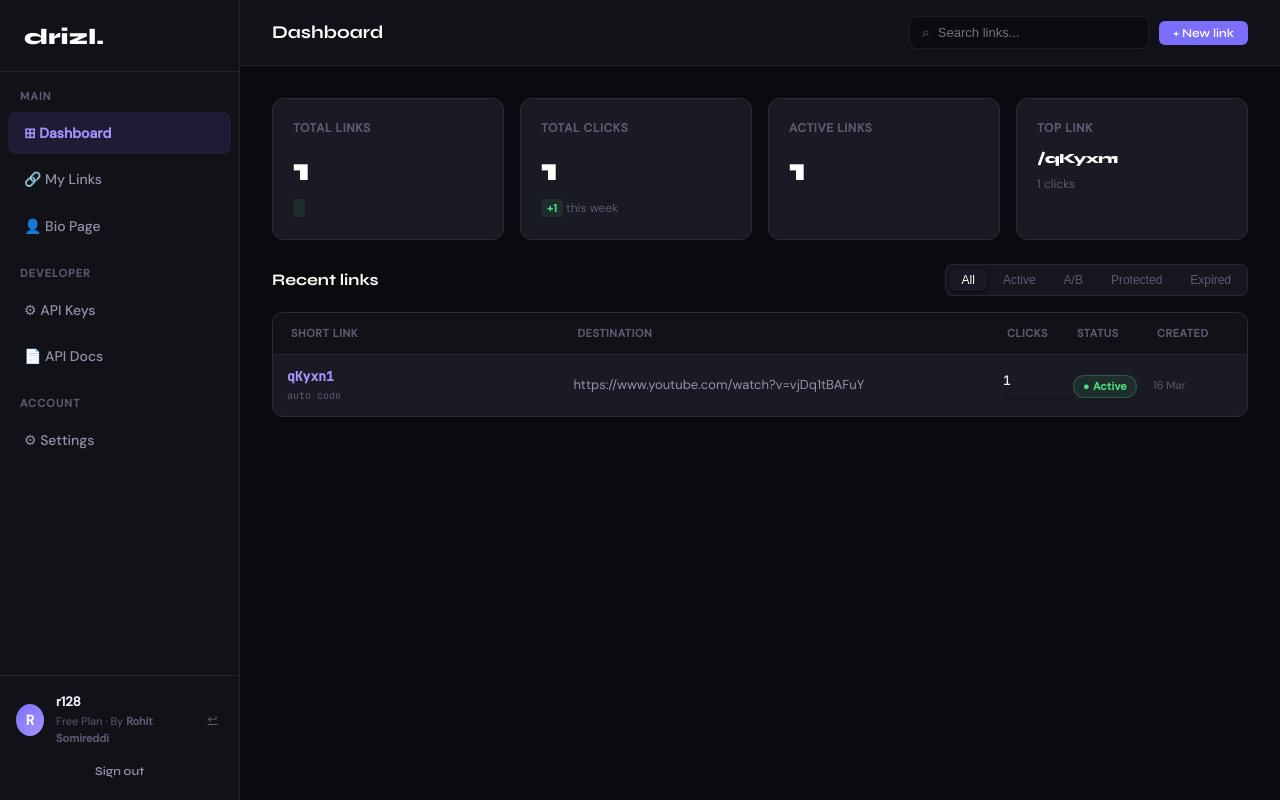
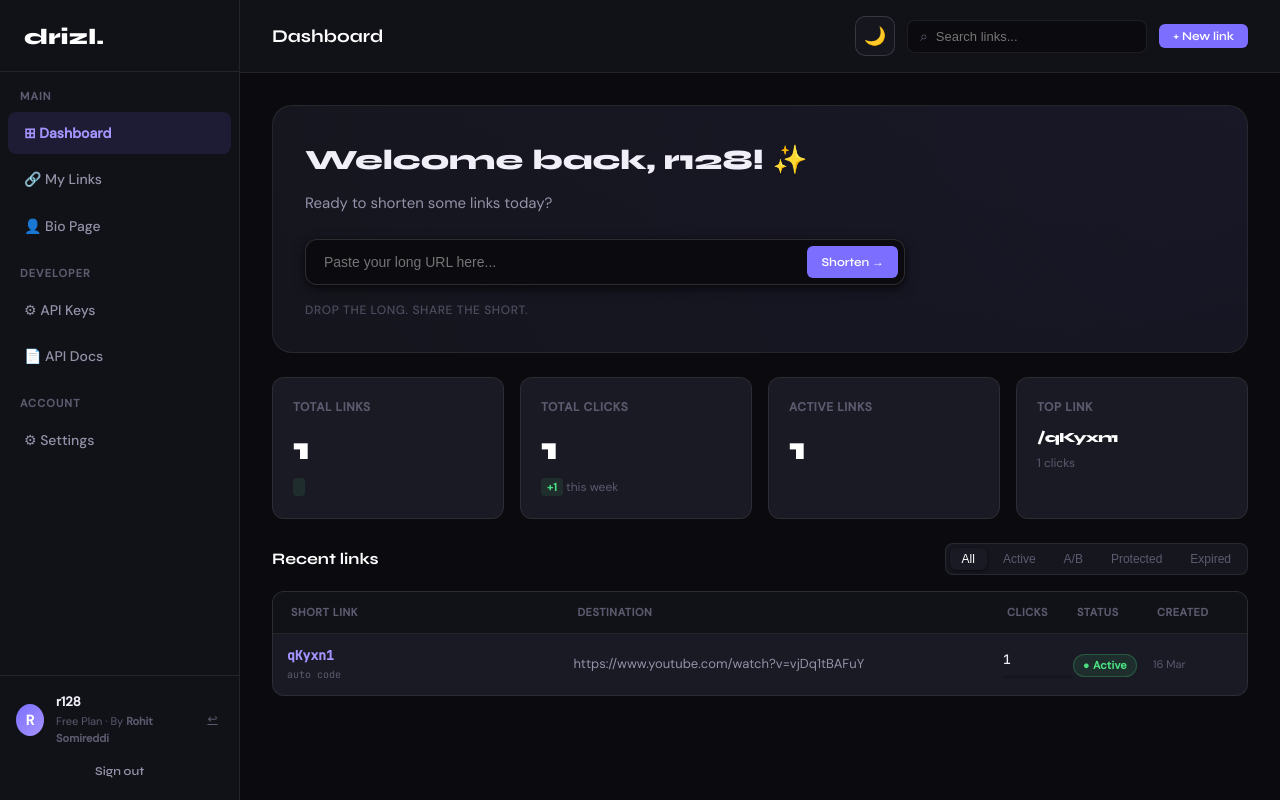
Before and after one commit to ROHITSOMIREDDI/DRizl, a Flask app: page /dashboard in a window 1280 px wide. Run offline with Flask 3, Linux system fonts and the light colour scheme; a user stored in the database is signed in; data comes from the database, SQL or seed files in the repository; both versions use the stored data as it was after the commit.

Commit message:
UI Enhancement: Personalized In-App Hero and Theme System (Light/Dark mode)

```diff
--- a/app.py
+++ b/app.py
@@ -184,6 +184,12 @@ def login_page():
     if current_user.is_authenticated:
         return redirect(url_for('dashboard'))
     return render_template('login.html')
+
+@app.route('/logout')
+def logout():
+    logout_user()
+    session.clear()
+    return redirect(url_for('index'))
 
 @app.route('/register')
 def register_page():
@@ -378,7 +384,7 @@ def api_login():
     if not user or not user.check_password(password):
         return jsonify({'error': 'Invalid credentials or password'}), 401
 
-    login_user(user, remember=True)
+    login_user(user, remember=data.get('remember', False))
     return jsonify({'user': user.to_dict()})
 
 @app.route('/api/auth/logout', methods=['POST'])
--- a/static/css/style.css
+++ b/static/css/style.css
@@ -58,23 +58,26 @@ html { scroll-behavior: smooth; }
   --card:    #FFFFFF;
   --card2:   #F7F6F3;
   --border:  #E4E1DA;
-  --border2: #C9C5BC;
+  --border2: #D1CFE2;
   --accent:      #5B4FE8;
   --accent2:     #7B6FF0;
   --accent-glow: rgba(91,79,232,0.15);
   --accent-light: rgba(91,79,232,0.08);
   --text:  #1A1825;
-  --text2: #6B6880;
-  --text3: #A8A4B8;
-  --green:        #16A34A;
-  --green-bg:     #F0FDF4;
-  --green-border: #BBF7D0;
+  --text2: #5D5A70;
+  --text3: #8C8A9E;
+  --green:        #059669;
+  --green-bg:     #ECFDF5;
+  --green-border: #A7F3D0;
   --red:          #DC2626;
   --red-bg:       #FEF2F2;
   --amber:        #D97706;
   --amber-bg:     #FFFBEB;
   --teal:         #0D9488;
   --teal-bg:      #F0FDFA;
+  --shadow:    0 1px 3px rgba(0,0,0,0.1), 0 1px 2px rgba(0,0,0,0.06);
+  --shadow-md: 0 4px 12px rgba(0,0,0,0.08), 0 2px 4px rgba(0,0,0,0.04);
+  --shadow-lg: 0 12px 24px rgba(0,0,0,0.05);
 }
 
 /* ── BASE ─────────────────────────────────── */
@@ -344,3 +347,22 @@ body[data-theme="dark"]::before { content: ''; position: fixed; inset: 0; backgr
 .powered span { font-family: var(--font-display); font-weight: 700; color: var(--text2); text-transform: none; font-size: 13px; letter-spacing: -0.5px; }
 .drizl-link { font-size: 13px; color: var(--accent2); text-decoration: none; font-weight: 500; transition: color 0.2s; }
 .drizl-link:hover { color: #fff; }
+
+/* ── IN-APP HERO ─────────────────────────── */
+.d-hero { padding: 32px; background: linear-gradient(135deg, var(--bg3), var(--bg2)); border-radius: 20px; border: 1px solid var(--border); margin-bottom: 24px; position: relative; overflow: hidden; }
+.d-hero::before { content: ''; position: absolute; inset: 0; background: radial-gradient(circle at top right, var(--accent-light), transparent); opacity: 0.5; }
+.d-hero-title { font-family: var(--font-display); font-size: 28px; font-weight: 800; margin-bottom: 8px; position: relative; }
+.d-hero-sub { color: var(--text2); font-size: 15px; margin-bottom: 24px; position: relative; }
+.d-hero-input-wrap { display: flex; gap: 12px; max-width: 600px; position: relative; background: var(--bg); padding: 6px; border-radius: 12px; border: 1px solid var(--border2); box-shadow: var(--shadow-md); transition: border-color 0.2s; }
+.d-hero-input-wrap:focus-within { border-color: var(--accent); }
+.d-hero-input { flex: 1; background: transparent; border: none; outline: none; color: var(--text); padding: 8px 12px; font-size: 14px; }
+.d-hero-tagline { margin-top: 16px; font-size: 12px; color: var(--text3); font-weight: 500; letter-spacing: 0.05em; text-transform: uppercase; opacity: 0.8; }
+
+/* ── THEME TOGGLE ─────────────────────────── */
+.theme-toggle { background: var(--bg3); border: 1px solid var(--border2); color: var(--text); width: 40px; height: 40px; border-radius: 10px; display: flex; align-items: center; justify-content: center; cursor: pointer; font-size: 18px; transition: all 0.2s cubic-bezier(0.175, 0.885, 0.32, 1.275); }
+.theme-toggle:hover { background: var(--bg2); border-color: var(--accent); transform: scale(1.05); }
+.theme-toggle:active { transform: scale(0.95); }
+[data-theme="light"] .theme-toggle .sun-icon { display: block; }
+[data-theme="light"] .theme-toggle .moon-icon { display: none; }
+[data-theme="dark"] .theme-toggle .sun-icon { display: none; }
+[data-theme="dark"] .theme-toggle .moon-icon { display: block; }
--- a/static/js/main.js
+++ b/static/js/main.js
@@ -26,3 +26,20 @@ window.addEventListener('scroll', () => {
     else nav.classList.remove('scrolled');
   }
 });
+
+// Theme Management
+function initTheme() {
+  const saved = localStorage.getItem('drizl-theme') || 'dark';
+  document.documentElement.setAttribute('data-theme', saved);
+}
+
+function toggleTheme() {
+  const current = document.documentElement.getAttribute('data-theme');
+  const next = current === 'dark' ? 'light' : 'dark';
+  document.documentElement.setAttribute('data-theme', next);
+  localStorage.setItem('drizl-theme', next);
+  showToast(`${next.charAt(0).toUpperCase() + next.slice(1)} mode enabled`, 'success');
+}
+
+// Ensure theme is initialized on script load
+initTheme();
--- a/templates/base.html
+++ b/templates/base.html
@@ -10,6 +10,12 @@
   <link rel="preconnect" href="https://fonts.gstatic.com" crossorigin />
   <link href="https://fonts.googleapis.com/css2?family=Syne:wght@400;500;600;700;800&family=DM+Sans:ital,opsz,wght@0,9..40,300;0,9..40,400;0,9..40,500;1,9..40,300&family=JetBrains+Mono:wght@400;500&display=swap" rel="stylesheet" />
   <link rel="stylesheet" href="{{ url_for('static', filename='css/style.css') }}" />
+  <script>
+    (function() {
+      const saved = localStorage.getItem('drizl-theme') || 'dark';
+      document.documentElement.setAttribute('data-theme', saved);
+    })();
+  </script>
   {% block extra_head %}{% endblock %}
 </head>
 <body>
--- a/templates/dashboard.html
+++ b/templates/dashboard.html
@@ -9,15 +9,32 @@
   <div class="d-main">
     <div class="d-topbar">
       <div class="d-topbar-title">Dashboard</div>
-      <div style="display:flex;gap:10px;align-items:center">
+      <div style="display:flex;gap:12px;align-items:center">
+        <button class="theme-toggle" onclick="toggleTheme()" title="Toggle Light/Dark Mode">
+          <span class="sun-icon">☀️</span>
+          <span class="moon-icon">🌙</span>
+        </button>
         <div class="d-search">
           <span style="color:var(--text3);font-size:14px">⌕</span>
-          <input id="searchInput" placeholder="Search links..." oninput="filterLinks(this.value)" />
+          <input id="searchInput" placeholder="Search links..." oninput="filterLinks(this.value)" autocomplete="off" />
         </div>
         <button class="btn btn-primary btn-sm" onclick="openNewLink()">+ New link</button>
       </div>
     </div>
     <div class="d-content">
+      <!-- PERSONALIZED HERO -->
+      <div class="d-hero">
+        <h1 class="d-hero-title">Welcome back, {{ current_user.username }}! ✨</h1>
+        <p class="d-hero-sub">Ready to shorten some links today?</p>
+
+        <div class="d-hero-input-wrap">
+          <input class="d-hero-input" id="heroUrlInput" placeholder="Paste your long URL here..." autocomplete="off" />
+          <button class="btn btn-primary btn-sm" onclick="doHeroShorten()">Shorten →</button>
+        </div>
+
+        <div class="d-hero-tagline">Drop the long. Share the short.</div>
+      </div>
+
       <!-- STAT CARDS -->
       <div class="stat-grid" id="statGrid">
         <div class="stat-card"><div class="stat-label">Total links</div><div class="stat-value" id="s-links">—</div><div class="stat-sub"><span class="stat-delta delta-up" id="s-links-d"></span></div></div>
@@ -149,6 +166,19 @@ function downloadQR(id, code) {
   a.click();
 }
 
+function doHeroShorten() {
+  const url = document.getElementById('heroUrlInput').value.trim();
+  if (!url) return;
+  openNewLink();
+  setTimeout(() => {
+    const modalInput = document.getElementById('longUrl');
+    if (modalInput) {
+      modalInput.value = url;
+      // Trigger a visual confirmation if possible
+    }
+  }, 100);
+}
+
 loadStats(); loadLinks();
 </script>
 {% endblock %}
```
Also changed, not shown: templates/links.html (+6 -2 lines), instance/drizl.db.
